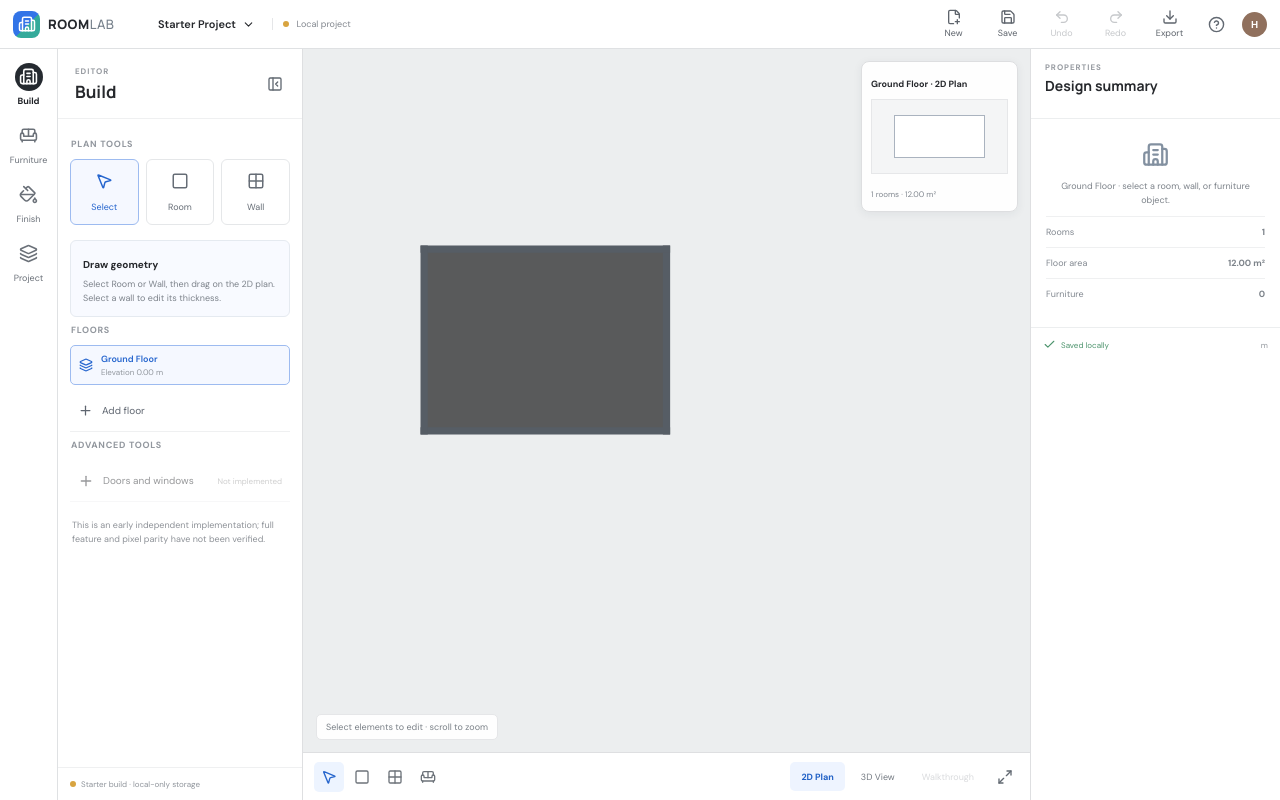
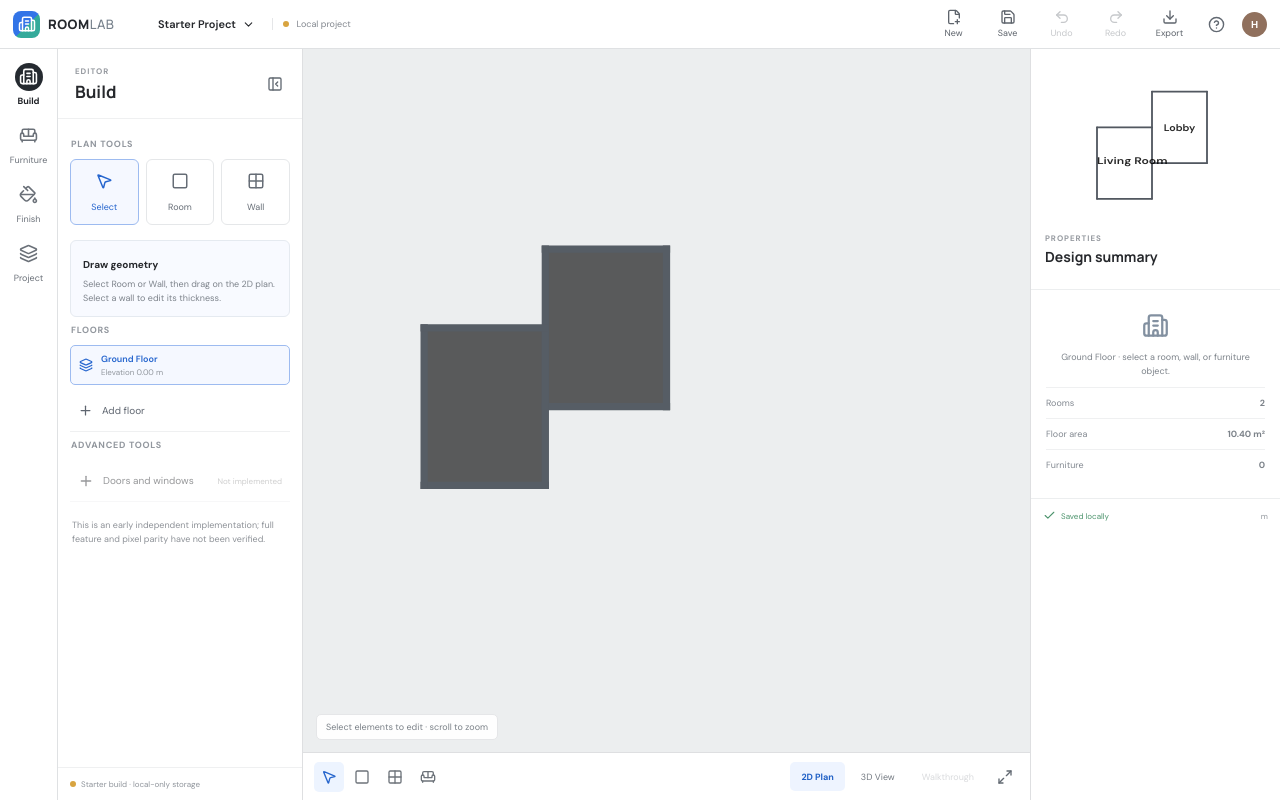
Before and after one commit to hiruuu30/homestyler_clone, a React (Vite) app: page / in a window 1280 px wide. Built offline with nearby package versions, Linux system fonts and the light colour scheme.

Commit message:
Align plan overview and frame camera to project bounds

```diff
--- a/src/App.tsx
+++ b/src/App.tsx
@@ -304,7 +304,6 @@ export default function App() {
             {view === 'plan'
               ? <PlanCanvas project={visibleProject} tool={tool} selectedId={selectedId} onSelect={setSelectedId} onCreateRoom={createRoom} onCreateWall={createWall} onMoveFurniture={moveSelectedFurniture} />
               : <Suspense fallback={<div className="scene-loading">Loading 3D view…</div>}><SceneViewport project={visibleProject} selectedId={selectedId} onSelect={setSelectedId} onMoveFurniture={moveSelectedFurniture} /></Suspense>}
-            <div className="map-card"><b>{activeLevel.name} · {view === 'plan' ? '2D Plan' : '3D Preview'}</b><div className="mini-map" onClick={() => setView(view === 'plan' ? '3d' : 'plan')} role="button" tabIndex={0}><span /></div><small>{visibleProject.rooms.length} rooms · {area.toFixed(2)} m²</small></div>
             <div className="canvas-hint">{tool === 'room' ? 'Drag to draw a rectangular room' : tool === 'wall' ? 'Drag to add a wall segment' : view === 'plan' ? 'Select elements to edit · scroll to zoom' : 'Drag to orbit · Shift-drag to pan · scroll to zoom'}</div>
           </div>
           <footer className="bottom-bar">
@@ -317,6 +316,7 @@ export default function App() {
           </footer>
         </main>
         <aside className="inspector">
+          <div className="map-card"><MapPreview project={visibleProject} onToggle={() => setView(view === 'plan' ? '3d' : 'plan')} /></div>
           <div className="inspector-head"><small>PROPERTIES</small><h2>{selectedRoom?.name ?? (selectedWall ? 'Wall' : selectedFurniture?.name ?? 'Design summary')}</h2></div>
           {!selectedRoom && !selectedWall && !selectedFurniture && <div className="summary"><Building2 size={27} /><p>{activeLevel.name} · select a room, wall, or furniture object.</p><div><span>Rooms</span><b>{visibleProject.rooms.length}</b></div><div><span>Floor area</span><b>{area.toFixed(2)} m²</b></div><div><span>Furniture</span><b>{visibleProject.furniture.length}</b></div></div>}
           {selectedRoom && <div className="properties"><section><h3>Room settings</h3><label>Room name<input value={selectedRoom.name} onChange={(event) => commit({ ...project, rooms: project.rooms.map((room) => room.id === selectedRoom.id ? { ...room, name: event.target.value } : room) })} /></label><label>Floor area<input readOnly value={`${roomArea(selectedRoom).toFixed(2)} m²`} /></label><label>Floor finish<div className="current-material"><span style={{ background: selectedMaterial?.color }} />{selectedMaterial?.name ?? 'Default'}</div></label></section><section><h3>Room options</h3><label className="ceiling-toggle"><input type="checkbox" checked={selectedRoom.ceilingVisible} onChange={(event) => commit({ ...project, rooms: project.rooms.map((room) => room.id === selectedRoom.id ? { ...room, ceilingVisible: event.target.checked } : room) })} />Show ceiling in 3D</label></section></div>}
@@ -348,6 +348,52 @@ function Tool({ icon, label, active, onClick }: { icon: React.ReactNode; label:
   return <button className={`tool-button ${active ? 'active' : ''}`} onClick={onClick}><span>{icon}</span><small>{label}</small></button>;
 }
 
+function previewBounds(project: DesignProject) {
+  const points = [
+    ...project.rooms.flatMap((room) => room.points),
+    ...project.walls.flatMap((wall) => [wall.start, wall.end]),
+    ...project.furniture.map((item) => item.position),
+  ];
+  if (!points.length) return { minX: -4, minY: -2, width: 8, height: 4 };
+  const padding = 0.05;
+  const xs = points.map((point) => point.x);
+  const ys = points.map((point) => point.y);
+  const rawMinX = Math.min(...xs) - padding;
+  const rawMaxX = Math.max(...xs) + padding;
+  const rawMinY = Math.min(...ys) - padding;
+  const rawMaxY = Math.max(...ys) + padding;
+  const width = Math.max(8, rawMaxX - rawMinX);
+  const height = Math.max(4, rawMaxY - rawMinY);
+  const centerX = (rawMinX + rawMaxX) / 2;
+  const centerY = (rawMinY + rawMaxY) / 2;
+  return { minX: centerX - width / 2, minY: centerY - height / 2 - 0.19, width, height };
+}
+
+function MapPreview({ project, onToggle }: { project: DesignProject; onToggle: () => void }) {
+  const bounds = previewBounds(project);
+  const viewBox = `${bounds.minX} ${bounds.minY} ${bounds.width} ${bounds.height}`;
+  const fontSize = Math.min(bounds.width, bounds.height) * 0.0875;
+  const pointsAttribute = (points: readonly Point[]) => points.map((point) => `${point.x},${point.y}`).join(' ');
+  const center = (points: readonly Point[]): Point => points.reduce(
+    (result, point) => ({ x: result.x + point.x / points.length, y: result.y + point.y / points.length }),
+    { x: 0, y: 0 },
+  );
+  return <button className="mini-map" type="button" aria-label="Switch between 2D and 3D view" onClick={onToggle}>
+    <svg className="map-preview" viewBox={viewBox} aria-hidden="true" preserveAspectRatio="xMidYMid meet">
+      <rect className="map-background" x={bounds.minX} y={bounds.minY} width={bounds.width} height={bounds.height} />
+      {project.rooms.map((room) => <polygon key={room.id} className="map-room" points={pointsAttribute(room.points)} />)}
+      {project.walls.map((wall) => <line key={wall.id} className="map-wall" x1={wall.start.x} y1={wall.start.y} x2={wall.end.x} y2={wall.end.y} strokeWidth={Math.max(0.05, wall.thickness * 0.55)} />)}
+      {project.rooms.map((room) => {
+        const centroid = center(room.points);
+        const referenceOffset = room.name === 'Living Room' ? { x: 0.28, y: -0.11 } : { x: 0, y: 0 };
+        const label = { x: centroid.x + referenceOffset.x, y: centroid.y + referenceOffset.y };
+        const referenceWidth = room.name === 'Lobby' ? 1.149 : room.name === 'Living Room' ? 2.567 : undefined;
+        return <text key={`${room.id}-label`} className="map-room-label" x={label.x} y={label.y} textAnchor="middle" dominantBaseline="central" fontSize={fontSize} textLength={referenceWidth} lengthAdjust={referenceWidth ? 'spacingAndGlyphs' : undefined}>{room.name}</text>;
+      })}
+    </svg>
+  </button>;
+}
+
 function NumericField({ label, value, unit, min, step, onCommit }: {
   label: string;
   value: number;
--- a/src/components/SceneViewport.tsx
+++ b/src/components/SceneViewport.tsx
@@ -1,5 +1,6 @@
 import { useEffect, useRef } from 'react';
 import * as THREE from 'three';
+import { frameProjectCamera } from '../domain/camera';
 import type { DesignProject, Point } from '../domain/types';
 
 export type SceneViewportProps = {
@@ -59,8 +60,9 @@ export function SceneViewport({ project, selectedId, onSelect, onMoveFurniture }
     scene.background = new THREE.Color('#eef1f2');
     const camera = new THREE.PerspectiveCamera(42, 1, 0.1, 1000);
     const floorElevation = project.levels.find((level) => level.id === project.activeLevelId)?.elevation ?? 0;
-    const target = new THREE.Vector3(5, floorElevation, -4);
-    let radius = 17;
+    const initialFrame = frameProjectCamera(project, host.clientWidth / Math.max(1, host.clientHeight), camera.fov);
+    const target = new THREE.Vector3(initialFrame.targetX, initialFrame.targetY, initialFrame.targetZ);
+    let radius = initialFrame.radius;
     let azimuth = Math.PI / 4;
     let elevation = 0.82;
     const updateCamera = () => {
@@ -251,6 +253,8 @@ export function SceneViewport({ project, selectedId, onSelect, onMoveFurniture }
       renderer.setSize(width, height, false);
       camera.aspect = width / height;
       camera.updateProjectionMatrix();
+      radius = frameProjectCamera(project, camera.aspect, camera.fov).radius;
+      updateCamera();
     };
     const observer = new ResizeObserver(resize);
     observer.observe(host);
--- /dev/null
+++ b/src/domain/camera.ts
@@ -0,0 +1,53 @@
+import type { DesignProject, Point } from './types';
+
+export type ProjectCameraFrame = {
+  targetX: number;
+  targetY: number;
+  targetZ: number;
+  radius: number;
+};
+
+/** Return a conservative perspective-camera frame for the active project. */
+export function frameProjectCamera(project: DesignProject, aspect: number, fieldOfViewDegrees = 42): ProjectCameraFrame {
+  const points: Point[] = [
+    ...project.rooms.flatMap((room) => room.points),
+    ...project.walls.flatMap((wall) => [wall.start, wall.end]),
+  ];
+  project.furniture.forEach((item) => {
+    const angle = item.rotation * (Math.PI / 180);
+    const halfWidth = item.width / 2;
+    const halfDepth = item.depth / 2;
+    const extentX = Math.abs(Math.cos(angle)) * halfWidth + Math.abs(Math.sin(angle)) * halfDepth;
+    const extentY = Math.abs(Math.sin(angle)) * halfWidth + Math.abs(Math.cos(angle)) * halfDepth;
+    points.push(
+      { x: item.position.x - extentX, y: item.position.y - extentY },
+      { x: item.position.x + extentX, y: item.position.y + extentY },
+    );
+  });
+
+  if (!points.length) points.push({ x: -5, y: -4 }, { x: 5, y: 4 });
+  const wallPadding = Math.max(0, ...project.walls.map((wall) => wall.thickness / 2));
+  const xs = points.map((point) => point.x);
+  const ys = points.map((point) => point.y);
+  const minX = Math.min(...xs) - wallPadding;
+  const maxX = Math.max(...xs) + wallPadding;
+  const minY = Math.min(...ys) - wallPadding;
+  const maxY = Math.max(...ys) + wallPadding;
+  const width = Math.max(1, maxX - minX);
+  const depth = Math.max(1, maxY - minY);
+  const floorElevation = project.levels.find((level) => level.id === project.activeLevelId)?.elevation ?? 0;
+  const maxHeight = Math.max(2.4, ...project.walls.map((wall) => wall.height), ...project.furniture.map((item) => item.height));
+  const halfDiagonal = Math.hypot(width / 2, depth / 2, maxHeight / 2);
+  const safeAspect = Number.isFinite(aspect) && aspect > 0 ? aspect : 1;
+  const safeFov = Number.isFinite(fieldOfViewDegrees) ? Math.min(150, Math.max(10, fieldOfViewDegrees)) : 42;
+  const verticalHalfAngle = (safeFov * Math.PI) / 360;
+  const horizontalHalfAngle = Math.atan(Math.tan(verticalHalfAngle) * safeAspect);
+  const limitingHalfAngle = Math.min(verticalHalfAngle, horizontalHalfAngle);
+
+  return {
+    targetX: (minX + maxX) / 2,
+    targetY: floorElevation + maxHeight * 0.42,
+    targetZ: -(minY + maxY) / 2,
+    radius: Math.max(5, (halfDiagonal / Math.sin(limitingHalfAngle)) * 1.1),
+  };
+}
--- a/src/domain/model.ts
+++ b/src/domain/model.ts
@@ -369,12 +369,18 @@ export function createStarterProject(
     copyMaterial({ id: DEFAULT_MATERIAL_ID, name: 'Warm Neutral Floor', category: 'floor', color: '#d9c7aa' }),
     copyMaterial({ id: 'material-neutral-wall', name: 'Soft White Wall', category: 'wall', color: '#f4f1eb' }),
   ];
-  const room = createRectRoom('room-starter', 'Starter Room', 4, 3, { x: 0, y: 0 }, DEFAULT_MATERIAL_ID, level.id);
+  const rooms = [
+    createRectRoom('room-starter', 'Lobby', 2, 2.6, { x: 4.2, y: -0.5 }, DEFAULT_MATERIAL_ID, level.id),
+    createRectRoom('room-living', 'Living Room', 2, 2.6, { x: 2.2, y: 0.8 }, DEFAULT_MATERIAL_ID, level.id),
+  ];
   const walls = [
-    createWall('wall-north', { x: 0, y: 3 }, { x: 4, y: 3 }, DEFAULT_WALL_THICKNESS, DEFAULT_WALL_HEIGHT, 'material-neutral-wall', level.id),
-    createWall('wall-east', { x: 4, y: 3 }, { x: 4, y: 0 }, DEFAULT_WALL_THICKNESS, DEFAULT_WALL_HEIGHT, 'material-neutral-wall', level.id),
-    createWall('wall-south', { x: 4, y: 0 }, { x: 0, y: 0 }, DEFAULT_WALL_THICKNESS, DEFAULT_WALL_HEIGHT, 'material-neutral-wall', level.id),
-    createWall('wall-west', { x: 0, y: 0 }, { x: 0, y: 3 }, DEFAULT_WALL_THICKNESS, DEFAULT_WALL_HEIGHT, 'material-neutral-wall', level.id),
+    createWall('wall-north', { x: 4.2, y: -0.5 }, { x: 6.2, y: -0.5 }, DEFAULT_WALL_THICKNESS, DEFAULT_WALL_HEIGHT, 'material-neutral-wall', level.id),
+    createWall('wall-east', { x: 6.2, y: -0.5 }, { x: 6.2, y: 2.1 }, DEFAULT_WALL_THICKNESS, DEFAULT_WALL_HEIGHT, 'material-neutral-wall', level.id),
+    createWall('wall-south', { x: 6.2, y: 2.1 }, { x: 4.2, y: 2.1 }, DEFAULT_WALL_THICKNESS, DEFAULT_WALL_HEIGHT, 'material-neutral-wall', level.id),
+    createWall('wall-partition', { x: 4.2, y: 3.4 }, { x: 4.2, y: -0.5 }, DEFAULT_WALL_THICKNESS, DEFAULT_WALL_HEIGHT, 'material-neutral-wall', level.id),
+    createWall('wall-living-south', { x: 4.2, y: 3.4 }, { x: 2.2, y: 3.4 }, DEFAULT_WALL_THICKNESS, DEFAULT_WALL_HEIGHT, 'material-neutral-wall', level.id),
+    createWall('wall-living-west', { x: 2.2, y: 3.4 }, { x: 2.2, y: 0.8 }, DEFAULT_WALL_THICKNESS, DEFAULT_WALL_HEIGHT, 'material-neutral-wall', level.id),
+    createWall('wall-living-north', { x: 2.2, y: 0.8 }, { x: 4.2, y: 0.8 }, DEFAULT_WALL_THICKNESS, DEFAULT_WALL_HEIGHT, 'material-neutral-wall', level.id),
   ];
   return freeze({
     id: projectId,
@@ -382,7 +388,7 @@ export function createStarterProject(
     units,
     levels: freeze([level]),
     activeLevelId: level.id,
-    rooms: freeze([room]),
+    rooms: freeze(rooms),
     walls: freeze(walls),
     furniture: freeze([]),
     materials: freeze(materials),
```
Also changed, not shown: src/styles.css, 2 other files (tests, documents, lock files or other folders).
